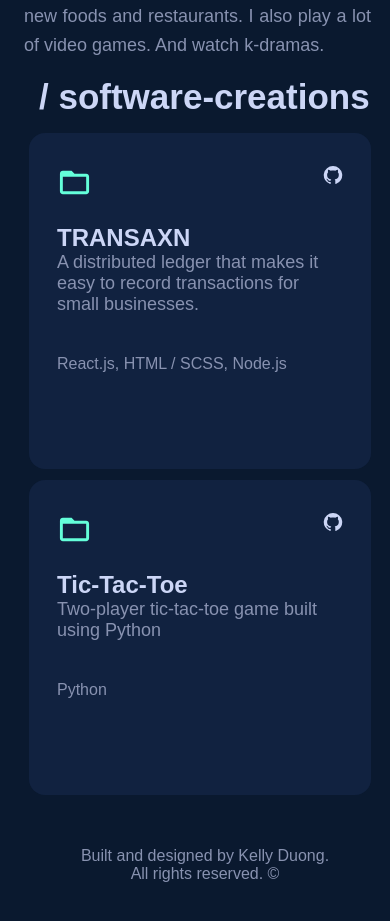
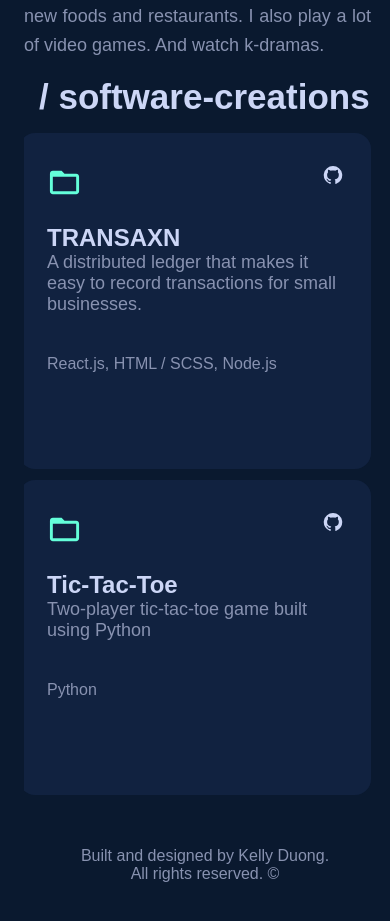
Before and after one commit to KellyyDuong/KellyyDuong.github.io, a React (Create React App) app: page / in a window 390 px wide. Shown: the part 880-1801 px from the top of the page. Built offline with nearby package versions, Linux system fonts and the light colour scheme; a web font is replaced by a local one.

Commit message:
header fix

```diff
--- a/src/styles/About.css
+++ b/src/styles/About.css
@@ -95,6 +95,7 @@
 
     .section-title {
       font-size: 35px;
+
     }
 
     .about-description {
--- a/src/styles/Projects.css
+++ b/src/styles/Projects.css
@@ -90,6 +90,6 @@
     }
     .projects-grid {
       grid-gap: 75px;
-      margin-left: -50px;
+      margin-left: -60px;
     }
   }
```
